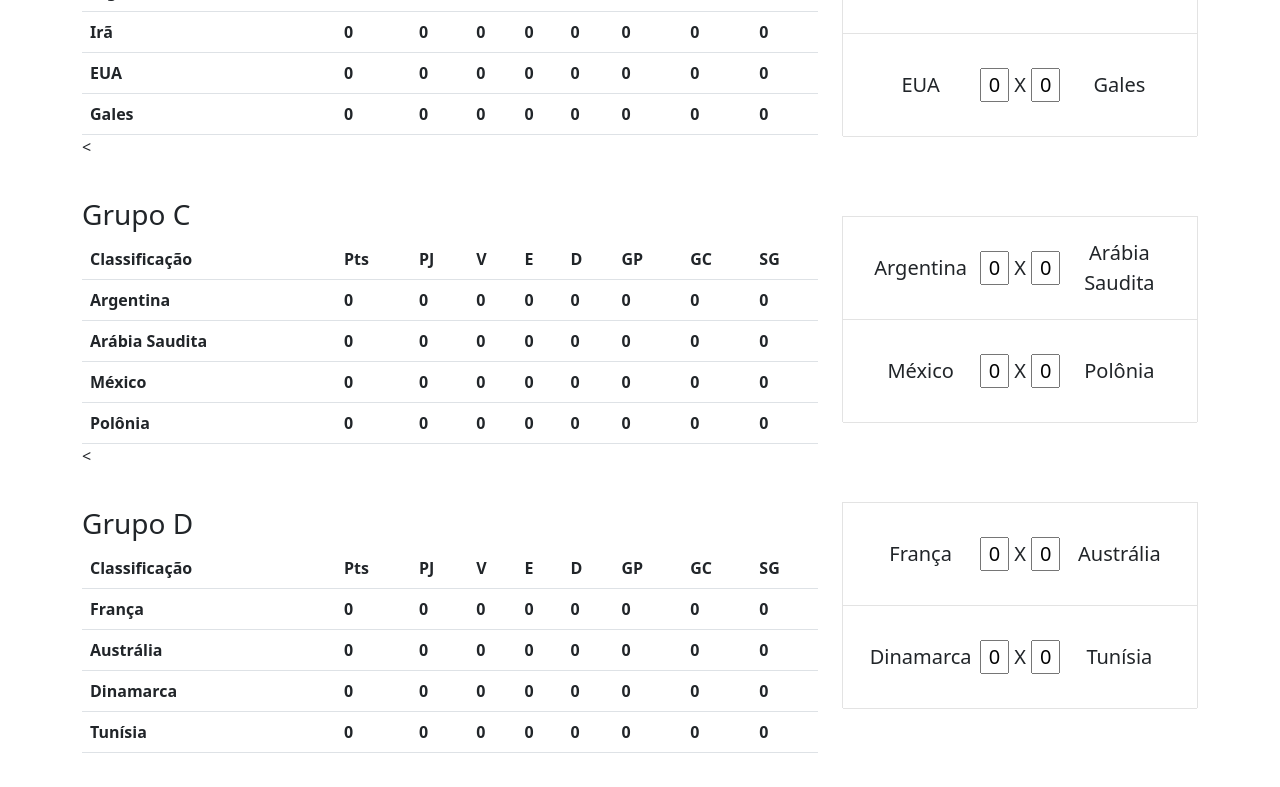
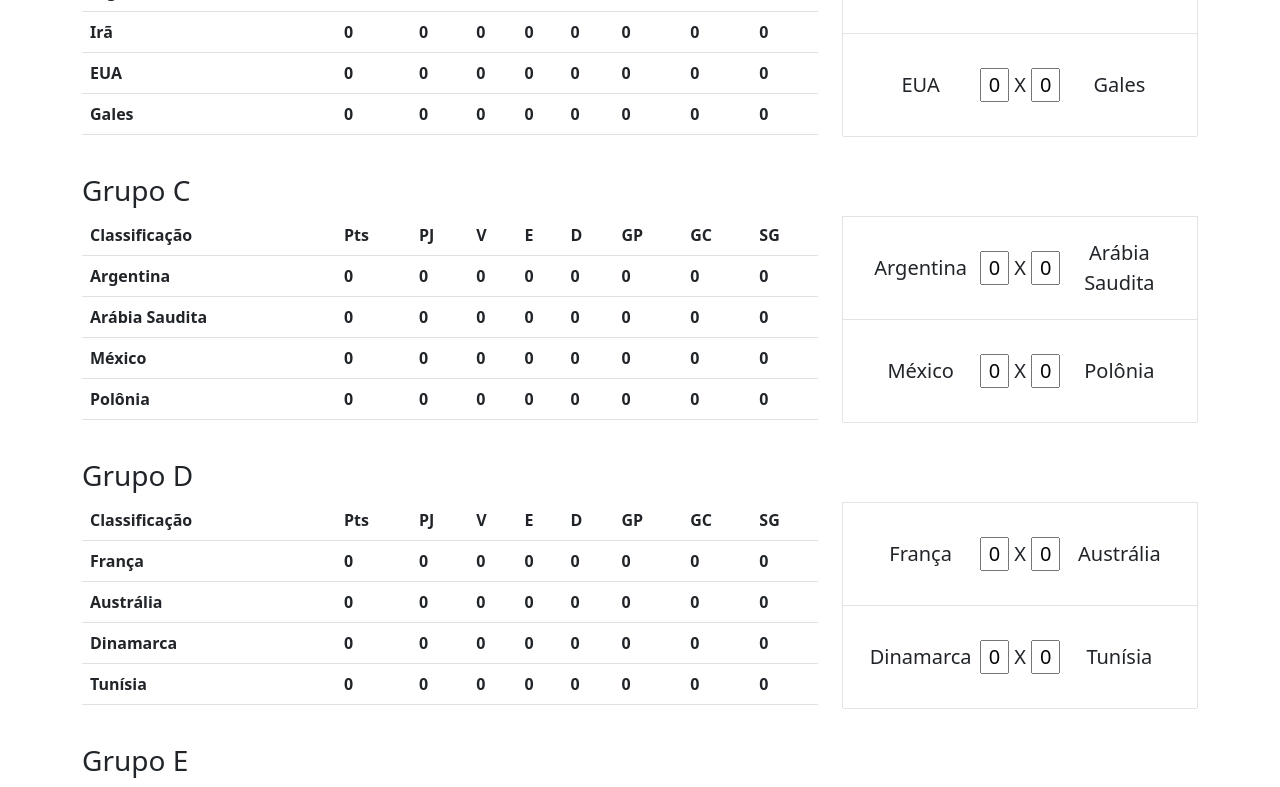
Before and after one commit to MatheusJords/bolaoCopa2022, an Angular app: page / in a window 1280 px wide. Shown: the part 640-1427 px from the top of the page. Built offline with nearby package versions, Linux system fonts and the light colour scheme; some icons are missing.

Commit message:
Ajustando tela das tabelas

```diff
--- a/src/app/tabela/tabela.component.html
+++ b/src/app/tabela/tabela.component.html
@@ -71,7 +71,7 @@
 </div>
 
 <div class="grupos">
-    <<div class="tabelas-titulo">
+    <div class="tabelas-titulo">
         <h3>Grupo C</h3>
     </div>
     <table class="table">
@@ -105,7 +105,7 @@
 </div>
 
 <div class="grupos">
-    <<div class="tabelas-titulo">
+    <div class="tabelas-titulo">
         <h3>Grupo D</h3>
     </div>
     <table class="table">
```
